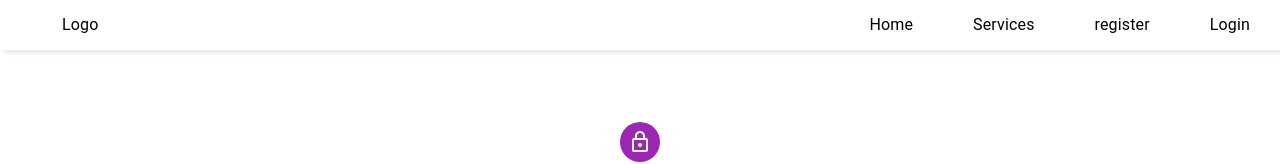
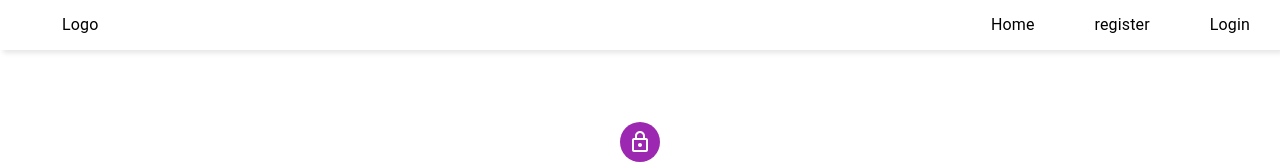
Before and after one commit to muhammedshebinva/Electricity-Online-Complaint-Registration-and-Management-system, a React (Create React App) app in the folder client/: page /login in a window 1280 px wide. Shown: the top 164 px of the page. Built offline with nearby package versions, Linux system fonts and the light colour scheme.

Commit message:
nav updated for admin and user

```diff
--- a/client/src/components/Nav.js
+++ b/client/src/components/Nav.js
@@ -17,7 +17,9 @@ import Settings from '@mui/icons-material/Settings';
 import Logout from '@mui/icons-material/Logout';
 
 function Nav() {
-    const {logout,token} = useContext(AuthContext);
+    const {logout,token,userInfo} = useContext(AuthContext);
+
+
 
     function handleLogout(){
         logout()
@@ -36,8 +38,11 @@ function Nav() {
 
     };
 
+
+
   return (
     <div>
+
       <nav>
           <ul>
           <li>
@@ -46,6 +51,12 @@ function Nav() {
             <li>
               <Link className='myLink' to="/">Home</Link>
             </li>
+            {userInfo.role === "admin" &&
+            <li>
+                 <Link className='myLink' to="/admin/dashbord">Admin Dashbord</Link>
+            </li>
+            }
+            {userInfo.role === "user" &&
             <li className='dropdown'>
             <Link className="myLink">Services</Link>
             <div className="dropdown-content">
@@ -54,6 +65,7 @@ function Nav() {
               <Link className='myLink' to="/protected">contact</Link>
             </div>
             </li>
+            }
 
             {!token &&
             <li>
@@ -66,7 +78,7 @@ function Nav() {
               </li>
               }
 
-          {token &&
+             {userInfo.role === "user" &&
               <li>
                    <Link className='myLink' to="/profile">profile</Link>
               </li>
@@ -151,10 +163,9 @@ function Nav() {
         </Menu>
         </div>
         }
-
-
         </ul>
         </nav>
+
       </div>
 
   )
--- a/client/src/components/Tables/ComplaintsDataDisplayTable.js
+++ b/client/src/components/Tables/ComplaintsDataDisplayTable.js
@@ -1,7 +1,7 @@
 import React from 'react'
 import '../../App.css'
 function ComplaintsDataDisplayTable({data}) {
- console.log(data)
+
     return (
         <table>
           <thead>
--- a/client/src/pages/Login.js
+++ b/client/src/pages/Login.js
@@ -88,7 +88,6 @@ const Login = () => {
 
 
           try {
-
             const response = await loginUser(userData);
             login(response.token);
             setUserInfo(response);
--- a/client/src/pages/Registration.js
+++ b/client/src/pages/Registration.js
@@ -23,11 +23,10 @@ function Registration() {
         e.preventDefault();
         try{
             const response = await registerUser(formData);
-            console.log(response)
             login(response.token)
 
             setUserInfo(response);
-            console.log("token",response.token)
+
 
             setRedirect(true);
 
```
Also changed, not shown: client/src/provider/userContext.js (+10 -10 lines). Lines whose indentation alone changed are shown as unchanged.
